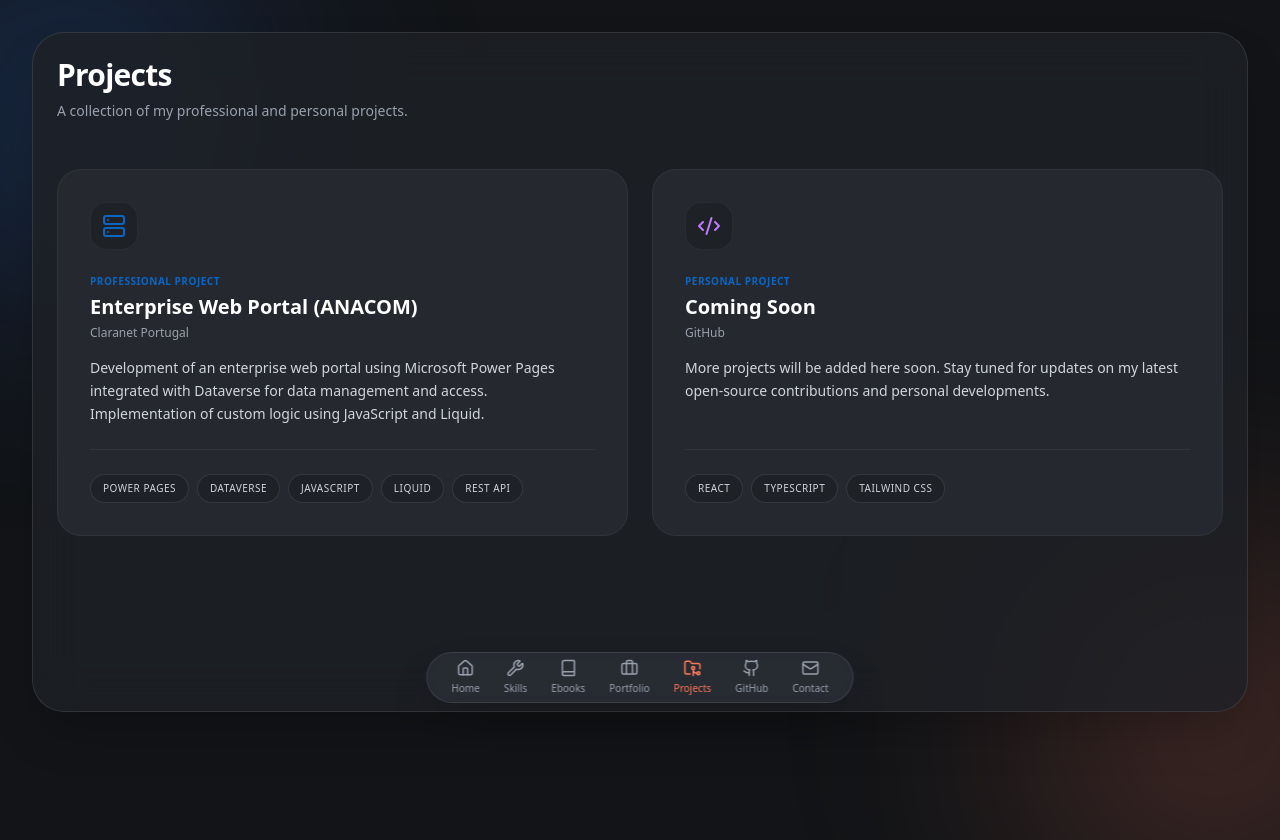
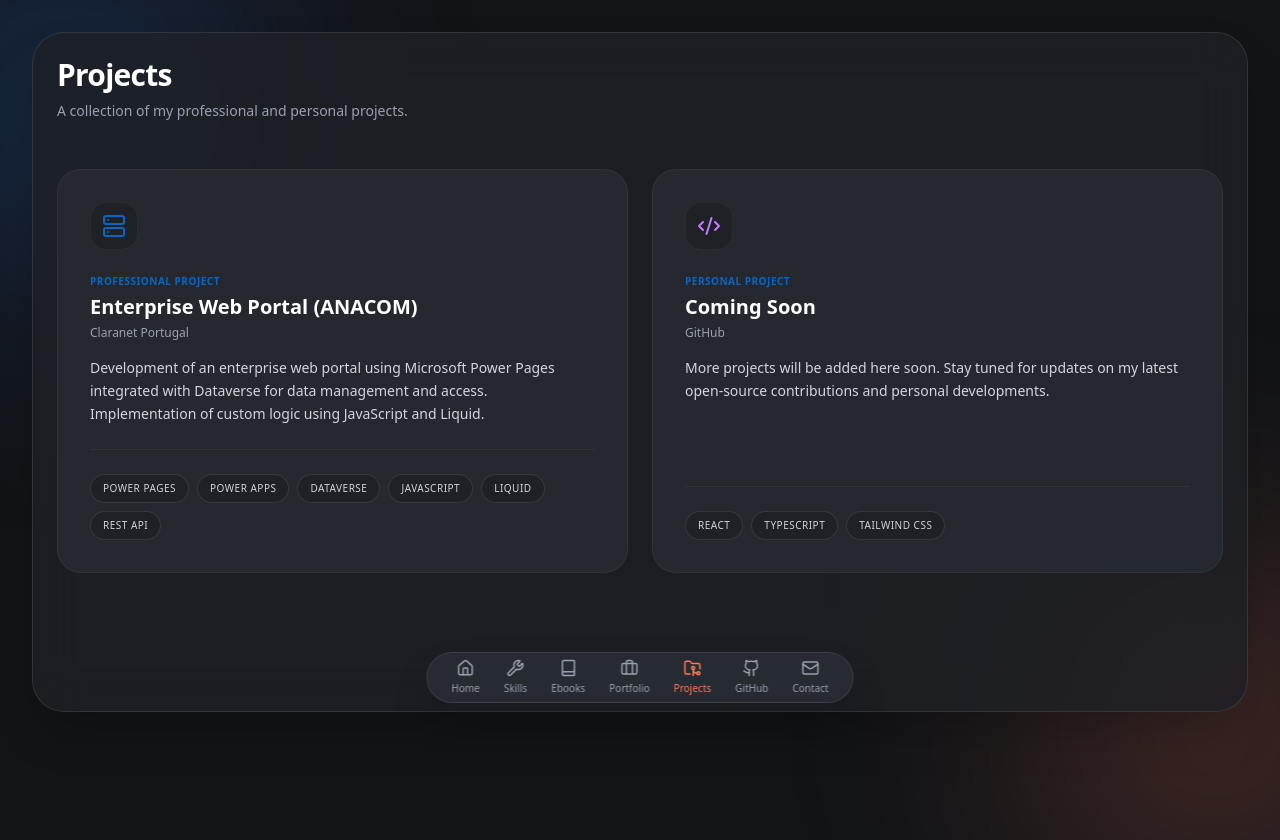
Before and after one commit to marcosleite8/portfolio, a React (Vite) app: page /projects in a window 1280 px wide. Built offline with nearby package versions, Linux system fonts and the light colour scheme.

Commit message:
Add tech
Add tech Power Apps

```diff
--- a/src/pages/Projects.tsx
+++ b/src/pages/Projects.tsx
@@ -8,7 +8,7 @@ export default function Projects() {
       type: "Professional Project",
       company: "Claranet Portugal",
       description: "Development of an enterprise web portal using Microsoft Power Pages integrated with Dataverse for data management and access. Implementation of custom logic using JavaScript and Liquid.",
-      tech: ["Power Pages", "Dataverse", "JavaScript", "Liquid", "REST API"],
+      tech: ["Power Pages", "Power Apps", "Dataverse", "JavaScript", "Liquid", "REST API"],
       icon: <Server size={24} className="text-[#0A66C2]" />,
       link: null
     },
```
